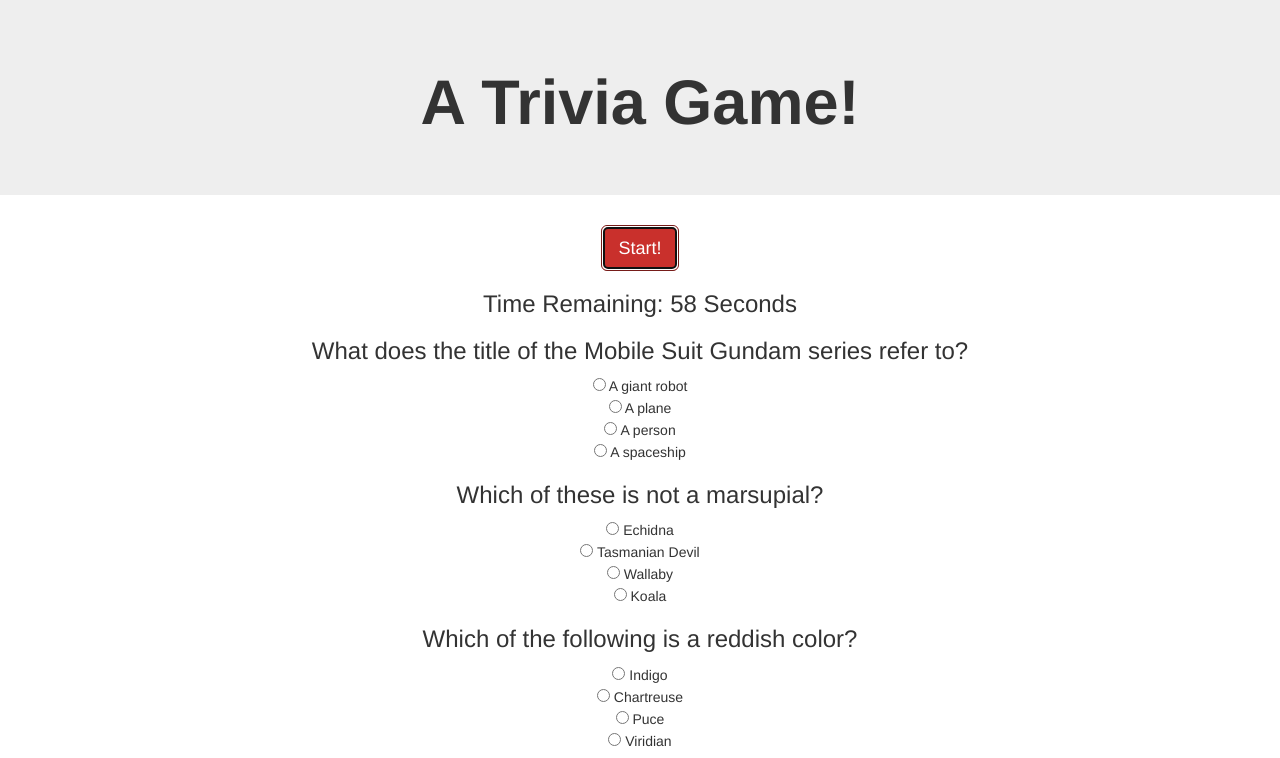
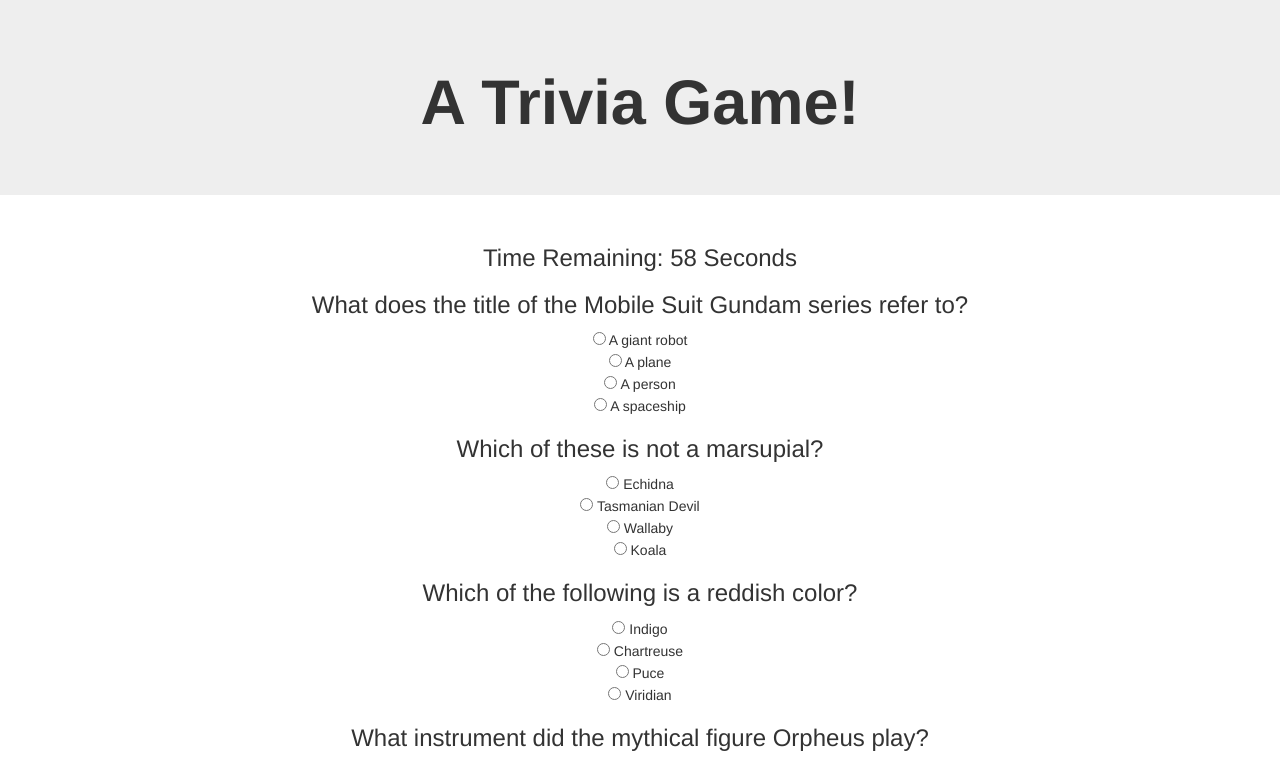
Before and after one commit to DennyWu908/TriviaGame, a plain HTML site: page index.html in a window 1280 px wide. Both pictures are taken after a click on the button "Start!". Shown: the top 758 px of the page. Drawn offline with nearby package versions, Linux system fonts and the light colour scheme.

Commit message:
Assignment completed

```diff
--- a/assets/css/style.css
+++ b/assets/css/style.css
@@ -1,3 +1,7 @@
 .container {
 	text-align: center;
 }
+
+.startButton {
+	margin-left: 47%;
+}
--- a/assets/javascript/app.js
+++ b/assets/javascript/app.js
@@ -1,4 +1,8 @@
+// When the web page is first loaded, the trivia game and timer will be hidden.
+
 $(document).ready(function() {
+
+	$(".container").hide();
 
 	// Below, I'm creating variables for the actual timer and the actual time interval for the countdown. The user will have one minute to finish the quiz.
 
@@ -44,9 +48,14 @@ $(document).ready(function() {
 
 	}
 
-	// The timer will start when the user hits the Start button.
+	// The trivia questions will appear and the timer will start when the user hits the Start button.
 
 	$(".startButton").on("click", run);
+
+	$(".startButton").click(function() {
+		$(".container").show();
+		$(".startButton").hide();
+	});
 
 	// The number of seconds remaining will decrease by 1 every second.
 
--- a/index.html
+++ b/index.html
@@ -16,13 +16,15 @@
 	    <h1 class="text-center"><strong>A Trivia Game!</strong></h1>
 	</div>
 
+	<!-- This button will reveal the trivia questions and start the timer. -->
+
+	<button type="button" class="btn btn-danger btn-lg startButton">Start!</button>
+
   	<!-- Most of the game content will go into a container, so it can be hidden until the user clicks the Start button. -->
 
   	<div class="container">
 
-  		<!-- This button will start the timer. The timer div will display the number of seconds remaining. -->
-
-	    <button type="button" class="btn btn-danger btn-lg startButton">Start!</button>
+  		<!-- The timer div will display the number of seconds remaining. -->
 
 	    <div class="timer"></div>
 
```
